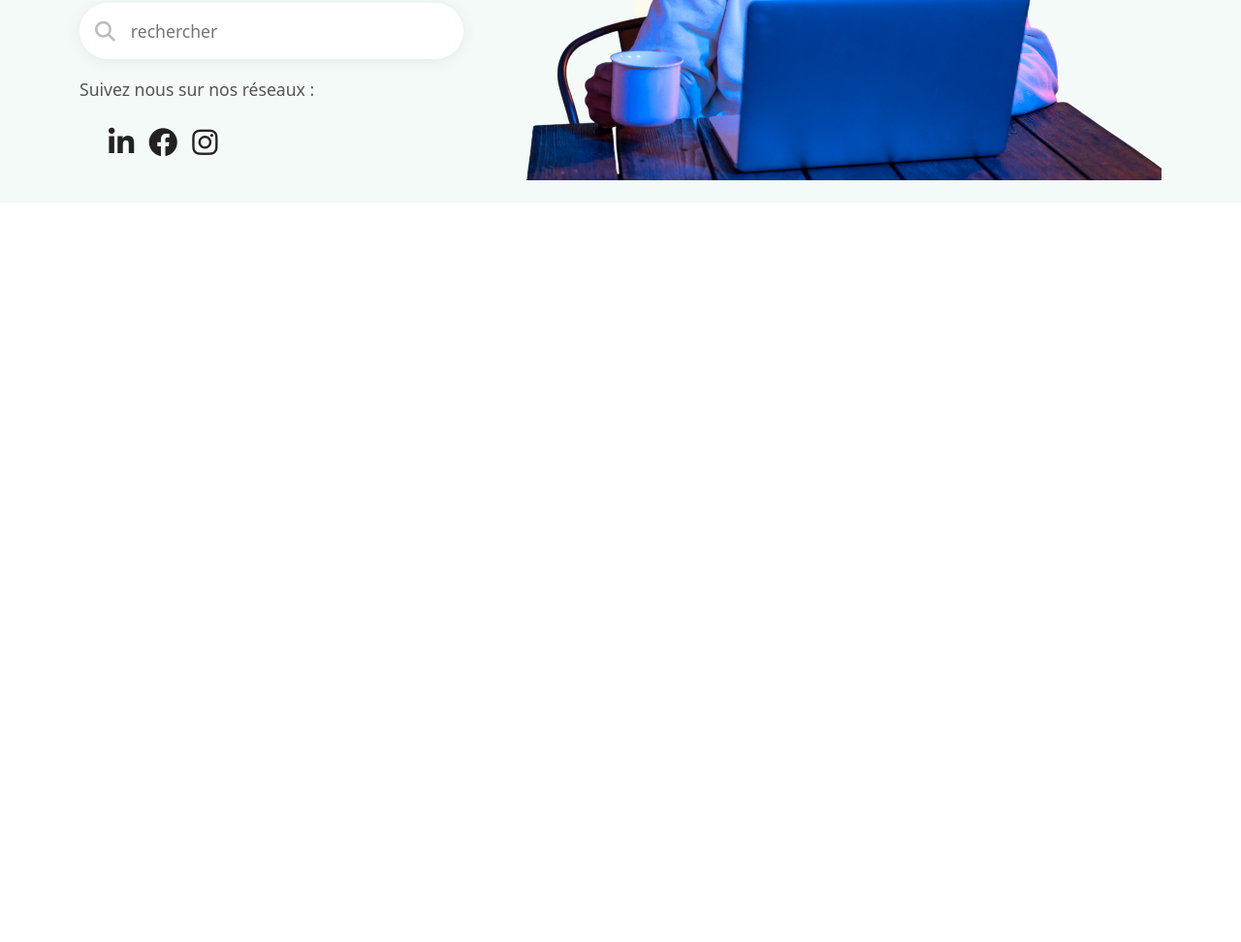
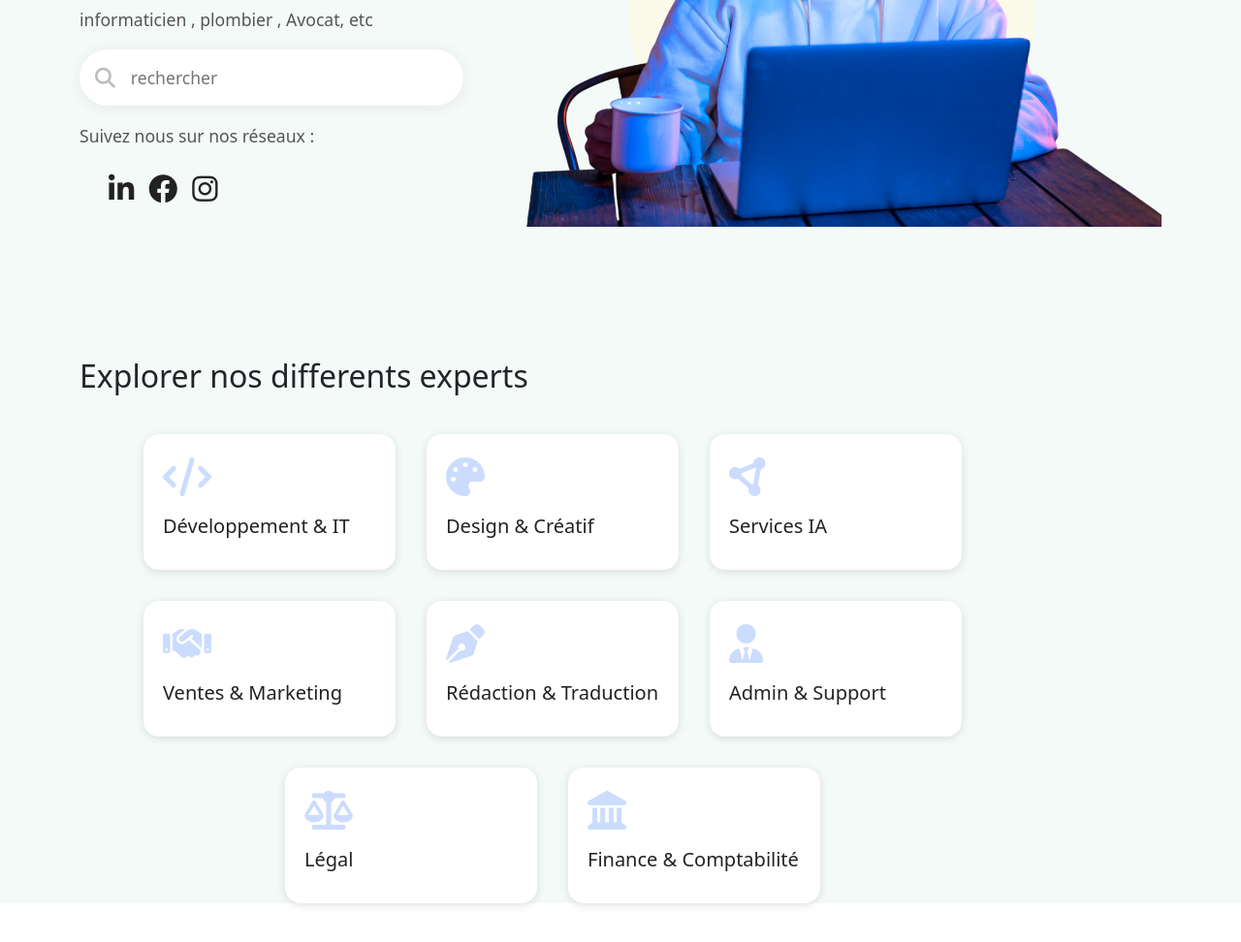
Before and after one commit to Walsoker/flexizi-project1, a plain HTML site: page index.html in a window 1280 px wide. Shown: the part 406-1378 px from the top of the page at 97% size. Before the commit the page ends 800 px from the top, so only its background shows below. Drawn offline with nearby package versions, Linux system fonts and the light colour scheme.

Commit message:
second section first move

```diff
--- a/css/style.css
+++ b/css/style.css
@@ -15,6 +15,7 @@ nav{
     padding: 1rem 2rem;
     background-color: white;
     box-shadow: 0 2px 10px rgba(0,0,0,0.1);
+    border-radius: 20px;
 }
 
 .logo {
@@ -58,7 +59,7 @@ nav{
     font-weight: 500;
 }
 .btn-sign{
-    background-color: #0a7c5b;
+    background-color: #417df6;
     padding: 5px 20px 5px 20px;
     border-radius: 20px;
     text-decoration: none;
@@ -67,7 +68,7 @@ nav{
 }
 
 .btn-sign:hover{
-    background-color: #055c41;
+    background-color: #83a8f3;
 
 }
 
@@ -149,7 +150,7 @@ nav{
 }
 
 .search-btn {
-    background: #0a7c5b;
+    background: #417df6;
     color: #fff;
     border: none;
     border-radius: 24px;
@@ -160,7 +161,7 @@ nav{
     transition: background 0.2s;
 }
 .search-btn:hover {
-    background: #055c41;
+    background: #417df6;
 }
 
 .left {
@@ -205,3 +206,43 @@ nav{
     color: #055c41;
     transform: scale(1.3);
 }
+
+.expert-cards {
+  display: flex;
+  flex-wrap: wrap;
+  gap: 32px;
+  justify-content: center;
+  margin: 40px 0;
+  margin-right: 140px;
+}
+
+.expert-card {
+  background: #fff;
+  border-radius: 16px;
+  box-shadow: 0 2px 8px rgba(60, 60, 60, 0.15);
+  width: 260px;
+  height: 140px;
+  display: flex;
+  flex-direction: column;
+  justify-content: flex-start;
+  padding: 24px 20px;
+  transition: box-shadow 0.2s, border 0.4s cubic-bezier(0.4,0,0.2,1);
+  cursor: pointer;
+}
+
+.expert-card:hover {
+  border: 2px #cbdcff solid ;
+}
+
+.expert-card i {
+  color: #cbdcff;
+  font-size: 2.5rem;
+  margin-bottom: 18px;
+}
+
+.expert-card span {
+  font-size: 1.25rem;
+  font-weight: 500;
+  color: #222;
+  line-height: 1.3;
+}
--- a/index.html
+++ b/index.html
@@ -1,5 +1,5 @@
 <!DOCTYPE html>
-<html lang="en">
+<html lang="fr">
 <head>
     <meta charset="UTF-8">
     <meta name="viewport" content="width=device-width, initial-scale=1.0">
@@ -37,6 +37,7 @@
             </nav>
         </header>
     </div>
+    <br><br>
     <main class="body">
         <div class="container">
           <div class="hero">
@@ -74,6 +75,47 @@
 
             </div>
         </div>
+        <br><br><br>
+        <h2 class="Explorer">
+            Explorer nos differents experts
+        </h2>
+
+        <div class="expert-cards">
+          <div class="expert-card">
+            <i class="fa-solid fa-code"></i>
+            <span>Développement & IT</span>
+          </div>
+          <div class="expert-card">
+            <i class="fa-solid fa-palette"></i>
+            <span>Design & Créatif</span>
+          </div>
+          <div class="expert-card">
+            <i class="fa-solid fa-circle-nodes"></i>
+            <span>Services IA</span>
+          </div>
+          <div class="expert-card">
+            <i class="fa-solid fa-handshake"></i>
+            <span>Ventes & Marketing</span>
+          </div>
+          <div class="expert-card">
+            <i class="fa-solid fa-pen-nib"></i>
+            <span>Rédaction & Traduction</span>
+          </div>
+          <div class="expert-card">
+            <i class="fa-solid fa-user-tie"></i>
+            <span>Admin & Support</span>
+          </div>
+          <div class="expert-card">
+            <i class="fa-solid fa-scale-balanced"></i>
+            <span>Légal</span>
+          </div>
+          <div class="expert-card">
+            <i class="fa-solid fa-landmark"></i>
+            <span>Finance & Comptabilité</span>
+          </div>
+
+        </div>
+
         </div>
 
     </main>
```
